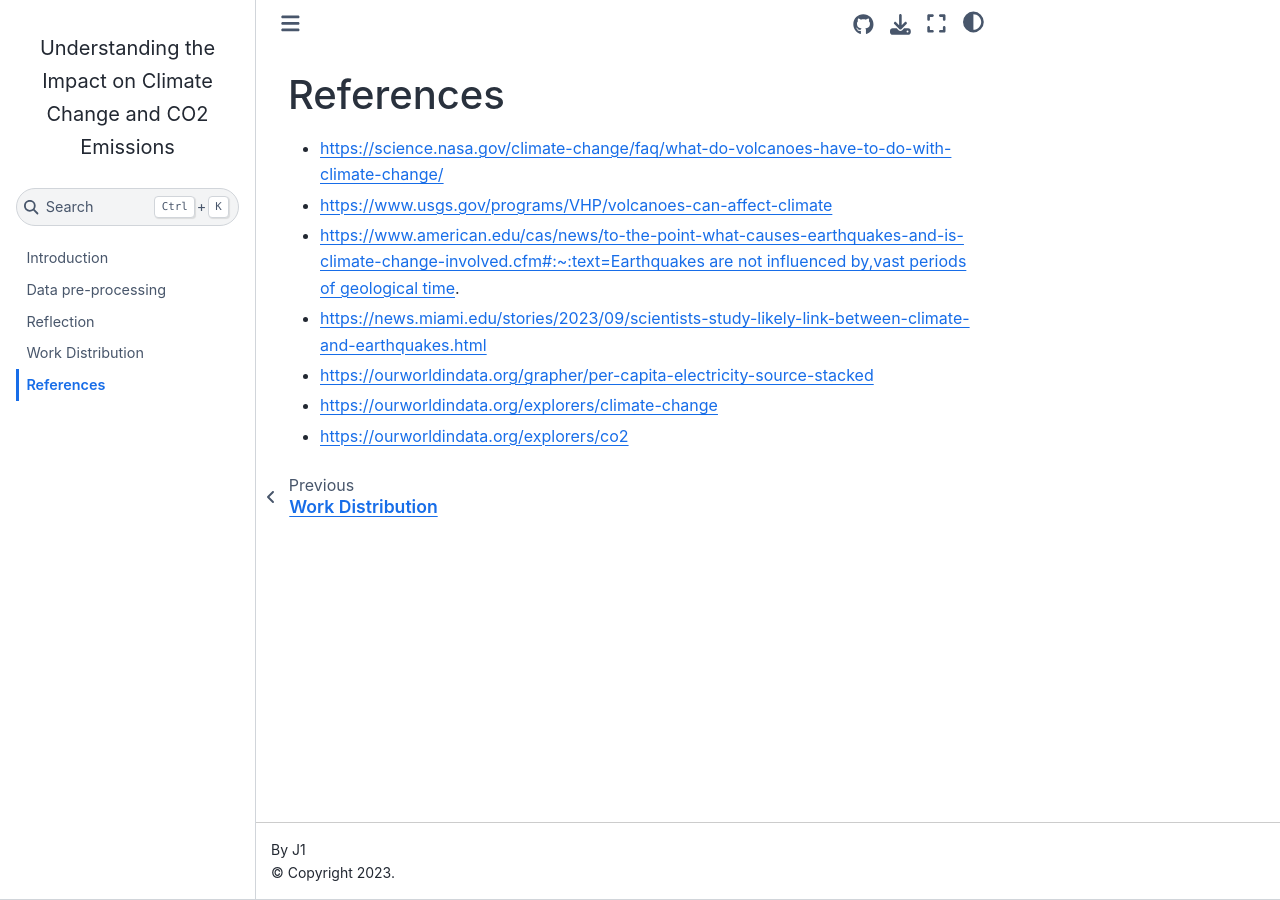
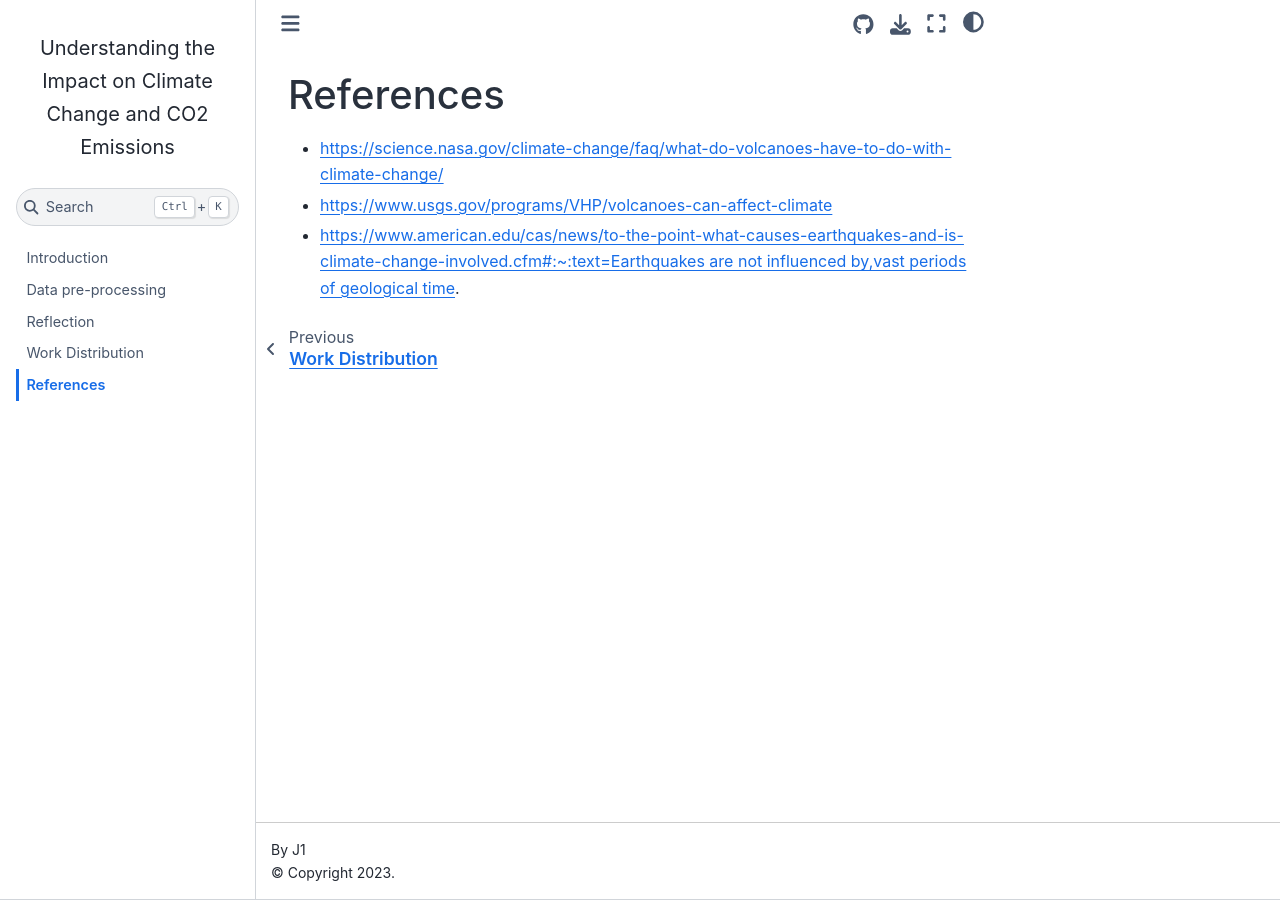
Before and after one commit to CloudDigital101/Example, a Jupyter Book: the page built from docs/book/references.md, in a window 1280 px wide. Built offline with Jupyter Book 1.0.4 settings and Sphinx 7.4.7 and the Sphinx Book theme 1.1.4, drawn with Linux system fonts in a browser that asks for light colours; pages that are not in the unit, such as notebooks, are missing from menus; comment, search, counter and statistics services are not loaded; some of the changed lines change nothing that is shown.

Commit message:
Removed not refrences liks

```diff
--- a/docs/book/references.md
+++ b/docs/book/references.md
@@ -2,7 +2,3 @@
 - https://science.nasa.gov/climate-change/faq/what-do-volcanoes-have-to-do-with-climate-change/
 - https://www.usgs.gov/programs/VHP/volcanoes-can-affect-climate
 - https://www.american.edu/cas/news/to-the-point-what-causes-earthquakes-and-is-climate-change-involved.cfm#:~:text=Earthquakes%20are%20not%20influenced%20by,vast%20periods%20of%20geological%20time.
-- https://news.miami.edu/stories/2023/09/scientists-study-likely-link-between-climate-and-earthquakes.html
-- https://ourworldindata.org/grapher/per-capita-electricity-source-stacked
-- https://ourworldindata.org/explorers/climate-change
-- https://ourworldindata.org/explorers/co2
```
